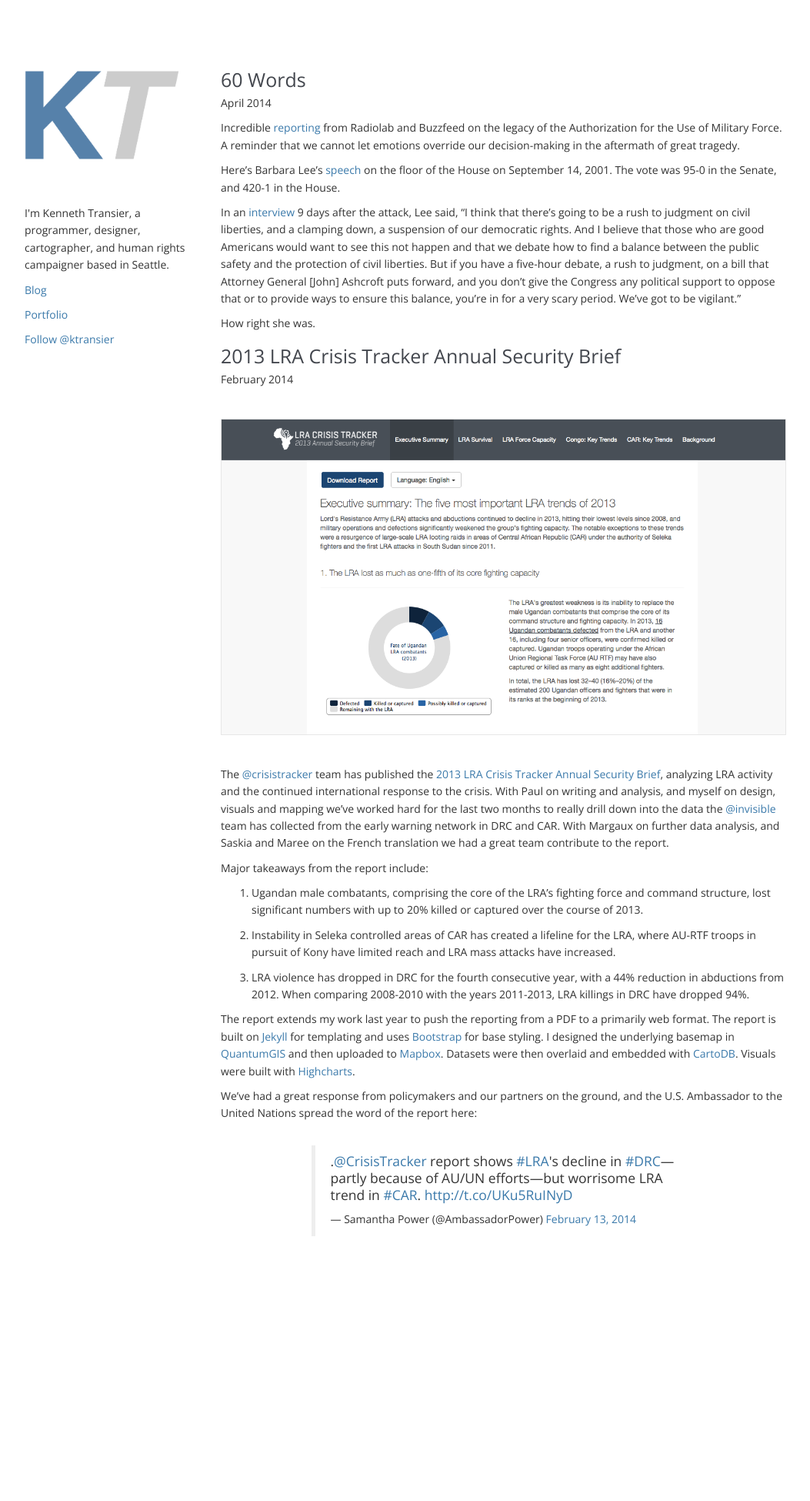
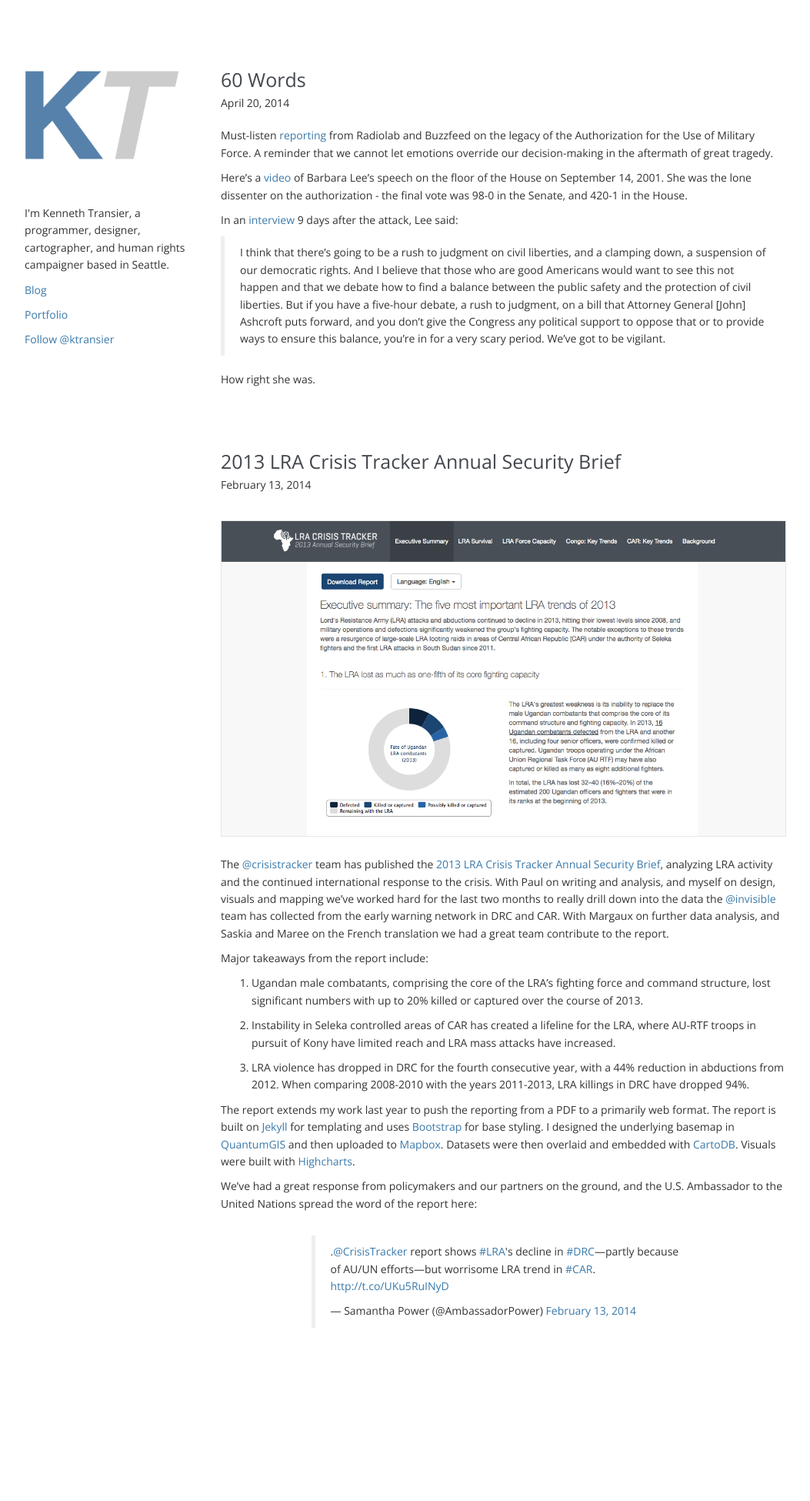
Before and after one commit to ktransier/blog, a Jekyll site: the page built from index.md, in a window 1280 px wide. Shown: the whole page at 77% size, without its empty margins (113-1166 px from the left). Built offline with Jekyll 4.4.1, drawn with Linux system fonts in a browser that asks for light colours; nearby versions of some CDN libraries; Markdown is read by kramdown in place of the engine named in the settings; comment, search, counter and statistics services are not loaded; before the commit the page ends 1786 px from its top, so only the background shows below that.

Commit message:
60 words edits

```diff
--- a/_layouts/post.html
+++ b/_layouts/post.html
@@ -5,7 +5,7 @@ layout: main
   <div class="post-title">{{page.title}}</div>
 
   <div class="post-date">
-    {{page.date | date: "%B %Y" }}
+    {{page.date | date: "%B %d, %Y" }}
   </div>
 
   {{content}}
--- a/_posts/2014-4-20-60-words.md
+++ b/_posts/2014-4-20-60-words.md
@@ -5,10 +5,12 @@ title: 60 Words
 category: blog
 ---
 
-Incredible [reporting](http://www.radiolab.org/story/60-words/) from Radiolab and Buzzfeed on the legacy of the Authorization for the Use of Military Force. A reminder that we cannot let emotions override our decision-making in the aftermath of great tragedy.
+Must-listen [reporting](http://www.radiolab.org/story/60-words/) from Radiolab and Buzzfeed on the legacy of the Authorization for the Use of Military Force. A reminder that we cannot let emotions override our decision-making in the aftermath of great tragedy.
 
-Here's Barbara Lee's [speech](https://www.youtube.com/watch?v=Zh_sxilhyV0) on the floor of the House on September 14, 2001. The vote was 95-0 in the Senate, and 420-1 in the House.
+Here's a [video](https://www.youtube.com/watch?v=Zh_sxilhyV0) of Barbara Lee's speech on the floor of the House on September 14, 2001. She was the lone dissenter on the authorization - the final vote was 98-0 in the Senate, and 420-1 in the House.
 
-In an [interview](http://www.motherjones.com/politics/2001/09/alone-hill) 9 days after the attack, Lee said, "I think that there's going to be a rush to judgment on civil liberties, and a clamping down, a suspension of our democratic rights. And I believe that those who are good Americans would want to see this not happen and that we debate how to find a balance between the public safety and the protection of civil liberties. But if you have a five-hour debate, a rush to judgment, on a bill that Attorney General [John] Ashcroft puts forward, and you don't give the Congress any political support to oppose that or to provide ways to ensure this balance, you're in for a very scary period. We've got to be vigilant."
+In an [interview](http://www.motherjones.com/politics/2001/09/alone-hill) 9 days after the attack, Lee said:
+
+>I think that there's going to be a rush to judgment on civil liberties, and a clamping down, a suspension of our democratic rights. And I believe that those who are good Americans would want to see this not happen and that we debate how to find a balance between the public safety and the protection of civil liberties. But if you have a five-hour debate, a rush to judgment, on a bill that Attorney General [John] Ashcroft puts forward, and you don't give the Congress any political support to oppose that or to provide ways to ensure this balance, you're in for a very scary period. We've got to be vigilant.
 
 How right she was.
--- a/css/main.css
+++ b/css/main.css
@@ -27,6 +27,11 @@ h3 {
   max-width: 1050px;
 }
 
+.content {
+  margin-top: 83px;
+}
+
+
 /*NAVIGATION*/
 
 #logo {
@@ -54,8 +59,8 @@ h3 {
 
 /* POST */
 
-.content {
-  margin-top: 83px;
+.post {
+  margin-bottom: 75px;
 }
 
 .post-title {
@@ -71,7 +76,18 @@ h3 {
 
 .post-date {
   font-weight: 400;
-  padding: 0px 0px 10px;
+  padding: 0px 0px 20px;
+}
+
+.post-image {
+  border: 1px solid #E7E7E7;
+  margin: 15px 0px;
+}
+
+blockquote p {
+  font-size: 14px;
+  line-height: 1.6;
+  font-weight: 500;
 }
 
 /* FOOTER */
@@ -114,12 +130,9 @@ hr {
   margin-bottom: 150px;
 }
 
+
+/* Tweet container */
 .tweet {
   margin: 30px auto;
   width: 500px;
 }
-
-.post-image {
-  border: 1px solid #E7E7E7;
-  margin: 30px 0px;
-}
--- a/index.md
+++ b/index.md
@@ -3,14 +3,14 @@ layout: main
 published: true
 ---
 
-<div class="post">
-  {% for post in site.categories['blog'] %}
-      <div class="post-title">
-        <a href="{{ post.url}}">{{ post.title }}</a>
-      </div>
-      <div class="post-date">
-        {{post.date | date: "%B %Y" }}
-      </div>
-      {{ post.excerpt }}
-    {% endfor %}
-</div>
+{% for post in site.categories['blog'] %}
+  <div class="post">
+    <div class="post-title">
+      <a href="{{ post.url}}">{{ post.title }}</a>
+    </div>
+    <div class="post-date">
+      {{post.date | date: "%B %d, %Y" }}
+    </div>
+    {{ post.excerpt }}
+  </div>
+{% endfor %}
```
